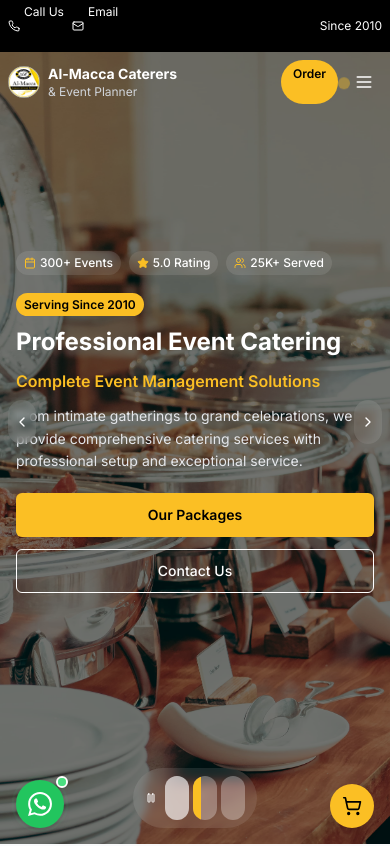
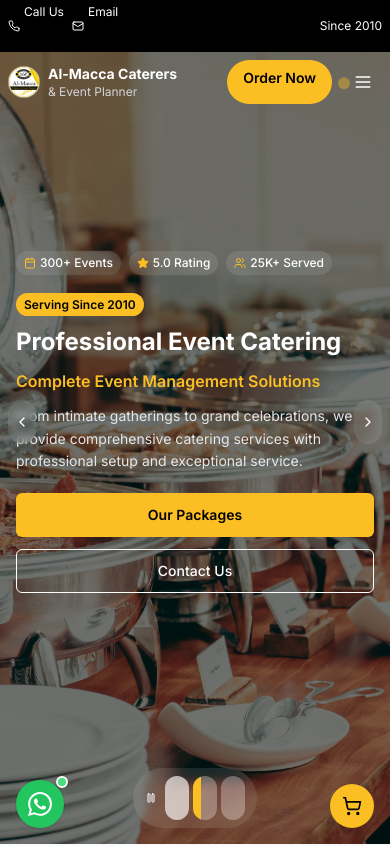
Before and after one commit to almaccaevents-blip/almacca, a Next.js app: page / in a window 390 px wide. Shown: the top 846 px of the page. Built offline with nearby package versions, Linux system fonts and the light colour scheme.

Commit message:
Updated Navbar and package files

```diff
--- a/components/Navbar.tsx
+++ b/components/Navbar.tsx
@@ -143,18 +143,27 @@ export default function Navbar() {
 
           {/* Mobile Order Button & Menu Button */}
           <div className="flex items-center space-x-2 lg:hidden">
+       <div className="flex items-center gap-3 sm:gap-4">
   <Link
     href="/order"
-              className="bg-yellow-400 text-black px-3 py-1.5 sm:px-4 sm:py-2 rounded-full text-xs sm:text-sm font-semibold hover:bg-yellow-500 transition-colors"
+    className="bg-yellow-400 text-black px-4 sm:px-6 py-2 rounded-full font-semibold hover:bg-yellow-500 transition-colors text-sm sm:text-base"
   >
-              Order
+    Order Now
   </Link>
+
   <button
     onClick={() => setIsOpen(!isOpen)}
-              className={`p-2 rounded-md ${isScrolled ? "text-gray-900" : "text-white"}`}
+    className={`p-2 rounded-md border border-transparent hover:border-gray-300 transition-colors ${
+      isScrolled ? "text-gray-900" : "text-white"
+    }`}
   >
-              {isOpen ? <X className="w-5 h-5 sm:w-6 sm:h-6" /> : <Menu className="w-5 h-5 sm:w-6 sm:h-6" />}
+    {isOpen ? (
+      <X className="w-5 h-5 sm:w-6 sm:h-6" />
+    ) : (
+      <Menu className="w-5 h-5 sm:w-6 sm:h-6" />
+    )}
   </button>
+</div>
           </div>
         </div>
       </div>
```
Also changed, not shown: package.json (+9 -1 lines), 1 other file (tests, documents, lock files or other folders). Lines whose indentation alone changed are shown as unchanged.
